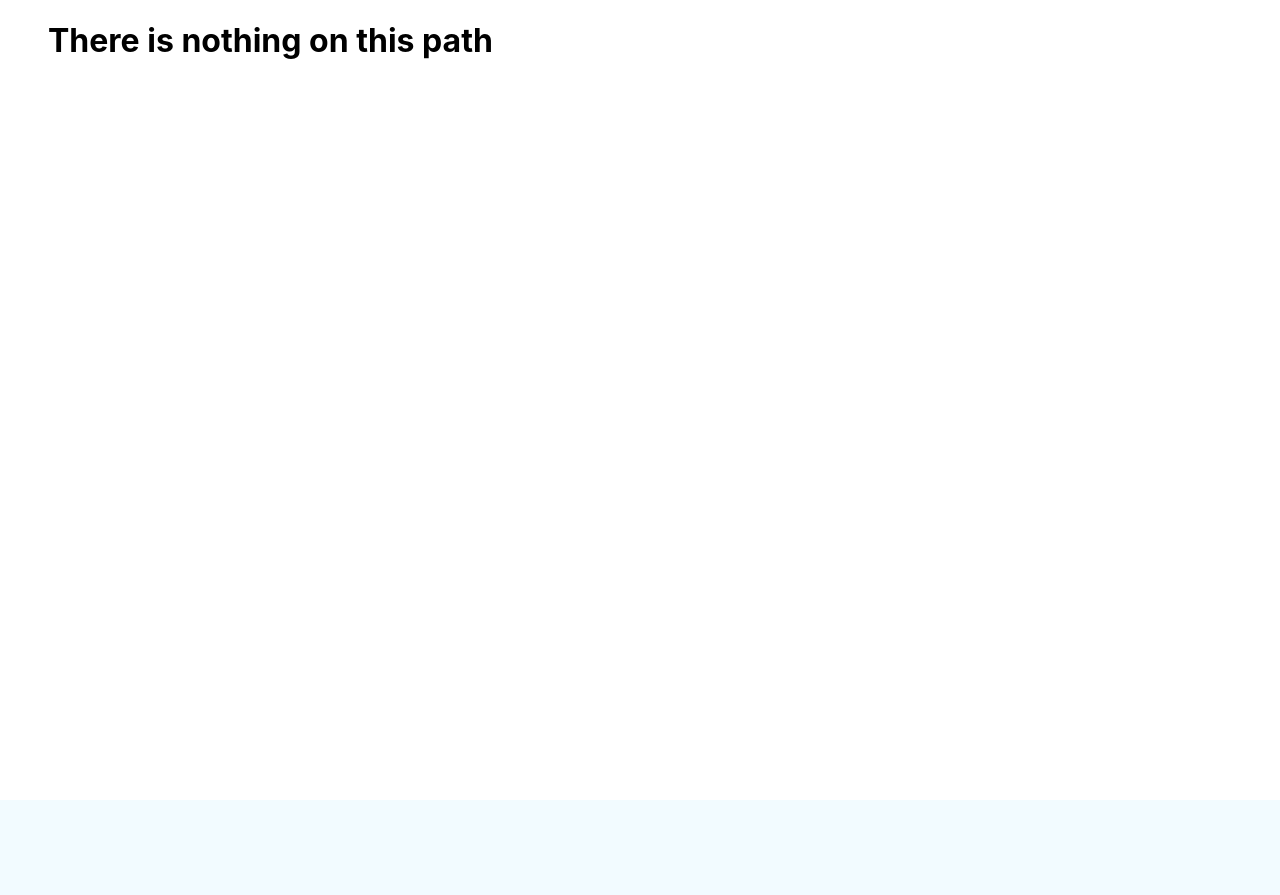
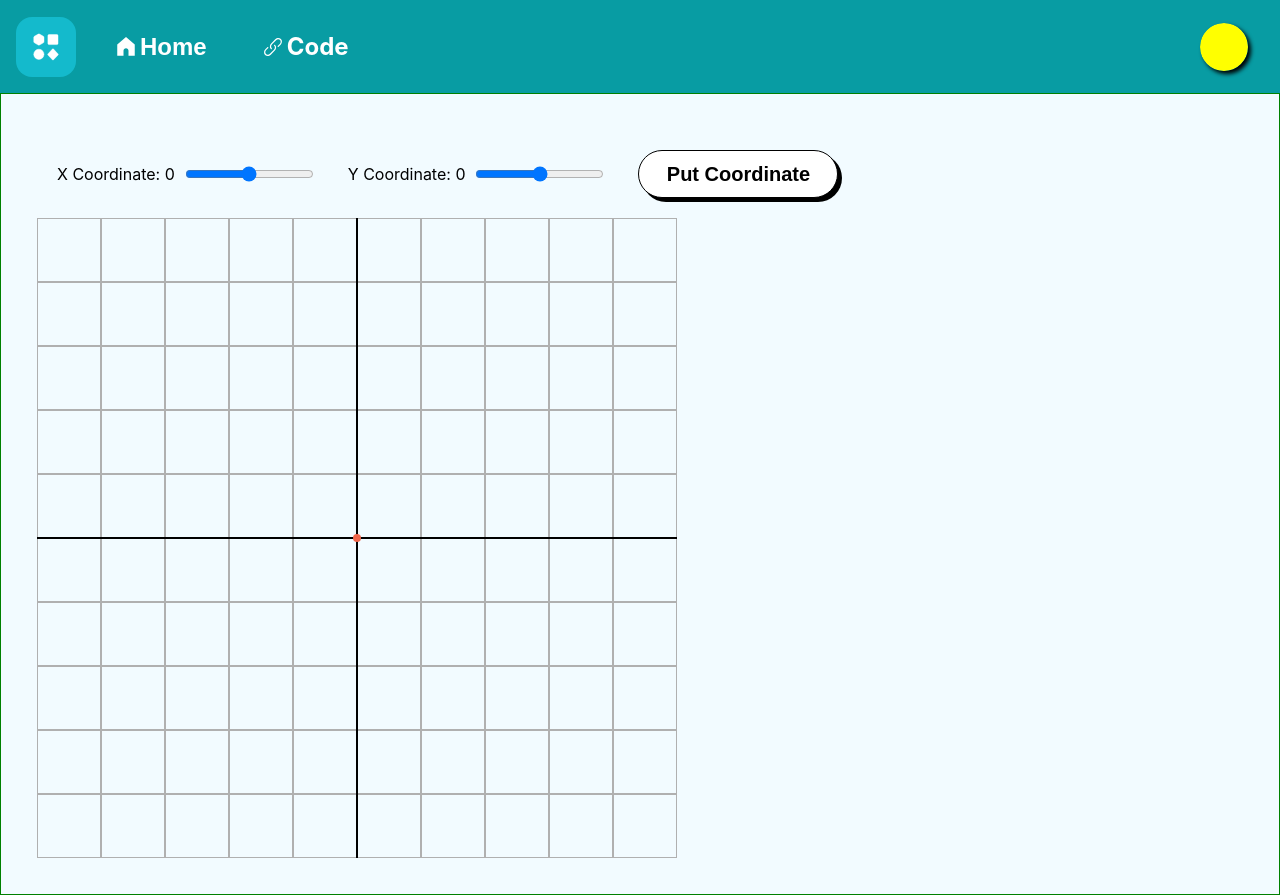
Before and after one commit to aayush-jangra/frontend, a React (Create React App) app in the folder machine-coding/: page /graph-coordinates in a window 1280 px wide. Before the commit the page ends 800 px from the top, so only its background shows below. Built offline with nearby package versions, Linux system fonts and the light colour scheme.

Commit message:
Graph coordinates

```diff
--- a/machine-coding/src/App.js
+++ b/machine-coding/src/App.js
@@ -77,6 +77,9 @@ const TypeWriterPage = React.lazy(() =>
 );
 const FileUploadPage = React.lazy(() =>
   import("./Pages/FileUpload/FileUploadPage")
+);
+const GraphCoordinatesPage = React.lazy(() =>
+  import("./Pages/GraphCoordinates/GraphCoordinatesPage")
 );
 
 function App() {
@@ -225,6 +228,10 @@ function App() {
       path: "/file-upload",
       component: <FileUploadPage />,
     },
+    {
+      path: "/graph-coordinates",
+      component: <GraphCoordinatesPage />,
+    },
   ];
 
   return (
--- /dev/null
+++ b/machine-coding/src/Pages/GraphCoordinates/GraphCoordinates.jsx
@@ -0,0 +1,76 @@
+import { useRef, useState } from "react";
+import "./graphCoordinatesStyles.css";
+
+const Circle = ({ length, coordinate: { x, y }, demo }) => {
+  const posX = (x + length) * 64;
+  const posY = (y + length) * 64;
+
+  return (
+    <div
+      style={{ top: posY, left: posX }}
+      className={`graph-circle ${demo ? "graph-circle-demo" : ""}`}
+    ></div>
+  );
+};
+
+export const GraphCoordinates = ({ length }) => {
+  const grid = useRef(Array.from({ length: length * 4 * length }));
+  const [coordinates, setCoordinates] = useState([]);
+  const [inputs, setInputs] = useState({ x: 0, y: 0 });
+
+  const handleInputChange = (e) => {
+    setInputs((prev) => ({ ...prev, [e.target.name]: Number(e.target.value) }));
+  };
+
+  const putCoordinate = () => {
+    setCoordinates((prev) => [...prev, { ...inputs }]);
+  };
+
+  return (
+    <div>
+      <div className="graph-inputs-container">
+        <label className="graph-input">
+          X Coordinate: {inputs.x}
+          <input
+            name="x"
+            type="range"
+            min={-1 * length}
+            max={length}
+            value={inputs.x}
+            onChange={handleInputChange}
+          />
+        </label>
+        <label className="graph-input">
+          Y Coordinate: {inputs.y}
+          <input
+            name="y"
+            type="range"
+            min={-1 * length}
+            max={length}
+            onChange={handleInputChange}
+            value={inputs.y}
+          />
+        </label>
+        <button className="coordinate-button" onClick={putCoordinate}>
+          Put Coordinate
+        </button>
+      </div>
+      <div className="graph-container">
+        <div
+          className="graph"
+          style={{ gridTemplateColumns: `repeat(${length * 2}, 1fr)` }}
+        >
+          {grid.current.map((_, index) => (
+            <div className="graph-box" key={index}></div>
+          ))}
+          <div className="graph-y-axis"></div>
+          <div className="graph-x-axis"></div>
+        </div>
+        {coordinates.map((c, ind) => (
+          <Circle key={ind} coordinate={c} length={length} />
+        ))}
+        <Circle coordinate={inputs} length={length} demo />
+      </div>
+    </div>
+  );
+};
--- /dev/null
+++ b/machine-coding/src/Pages/GraphCoordinates/GraphCoordinatesPage.jsx
@@ -0,0 +1,11 @@
+import { GraphCoordinates } from "./GraphCoordinates";
+
+const GraphCoordinatesPage = () => {
+  return (
+    <div>
+      <GraphCoordinates length={5} />
+    </div>
+  );
+};
+
+export default GraphCoordinatesPage;
--- /dev/null
+++ b/machine-coding/src/Pages/GraphCoordinates/graphCoordinatesStyles.css
@@ -0,0 +1,84 @@
+.graph-container {
+  position: relative;
+  width: 100%;
+  max-width: 640px;
+  overflow: scroll;
+}
+
+.graph {
+  display: grid;
+  width: 100%;
+}
+
+.graph-box {
+  width: 64px;
+  height: 64px;
+  border: 1px solid rgb(176, 176, 176);
+  box-sizing: border-box;
+}
+
+.graph-y-axis {
+  position: absolute;
+  height: 640px;
+  left: 320px;
+  top: 0;
+  width: 2px;
+  background-color: var(--border-primary);
+  transform: translateX(-50%);
+}
+
+.graph-x-axis {
+  position: absolute;
+  height: 2px;
+  top: 320px;
+  left: 0;
+  width: 640px;
+  background-color: var(--border-primary);
+  transform: translateY(-50%);
+}
+
+.graph-circle {
+  border-radius: 50%;
+  width: 8px;
+  height: 8px;
+  transform: translate(-50%, -50%);
+  position: absolute;
+  background-color: var(--alternate-secondary-color);
+}
+
+.graph-circle-demo {
+  background-color: var(--alternate-primary-color);
+}
+
+.graph-inputs-container {
+  display: flex;
+  align-items: center;
+  gap: 32px;
+  padding: 20px;
+}
+
+.graph-input {
+  display: flex;
+  align-items: center;
+  gap: 8px;
+  color: var(--text-primary);
+}
+
+.coordinate-button {
+  background-color: var(--background-primary);
+  border: 1px solid var(--border-primary);
+  border-radius: 24px;
+  width: 100%;
+  max-width: 200px;
+  height: 48px;
+  font-size: 20px;
+  font-weight: 700;
+  box-shadow: 4px 4px var(--shadow-primary);
+  transition: all 0.1s;
+  color: var(--text-primary);
+}
+
+.coordinate-button:active {
+  box-shadow: 0px 0px;
+  transform: translate(4px, 4px);
+}
--- a/machine-coding/src/constants/questions.js
+++ b/machine-coding/src/constants/questions.js
@@ -200,4 +200,11 @@ export const questions = [
       "Build a file upload component that allows users to select one or more files and upload them. Display the selected file names in a list, and simulate the upload process with a visual progress indicator for each file. Include basic validations such as file size and type. The component should also support drag-and-drop file selection.",
     path: "/file-upload",
   },
+  {
+    folderName: "GraphCoordinates",
+    title: "Graph Coordinates",
+    description:
+      "Build a component that allows users to input a list of 2D coordinates and visually plot them on a grid. The grid should display both X and Y axes. Each point must be plotted correctly according to its (x, y) position, and hovering over a point should show its coordinate. Include validation for input format and limit the coordinate values to a certain range (e.g., -10 to 10). Add optional features like resetting the grid.",
+    path: "/graph-coordinates",
+  },
 ];
```
